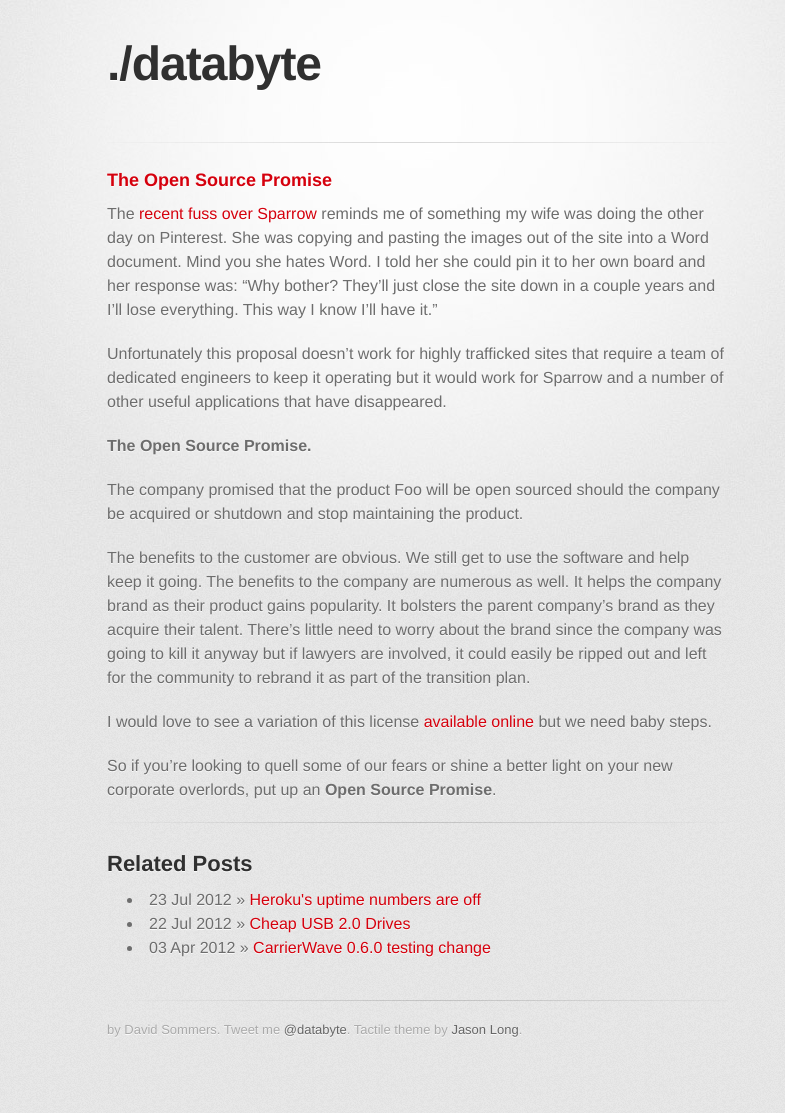
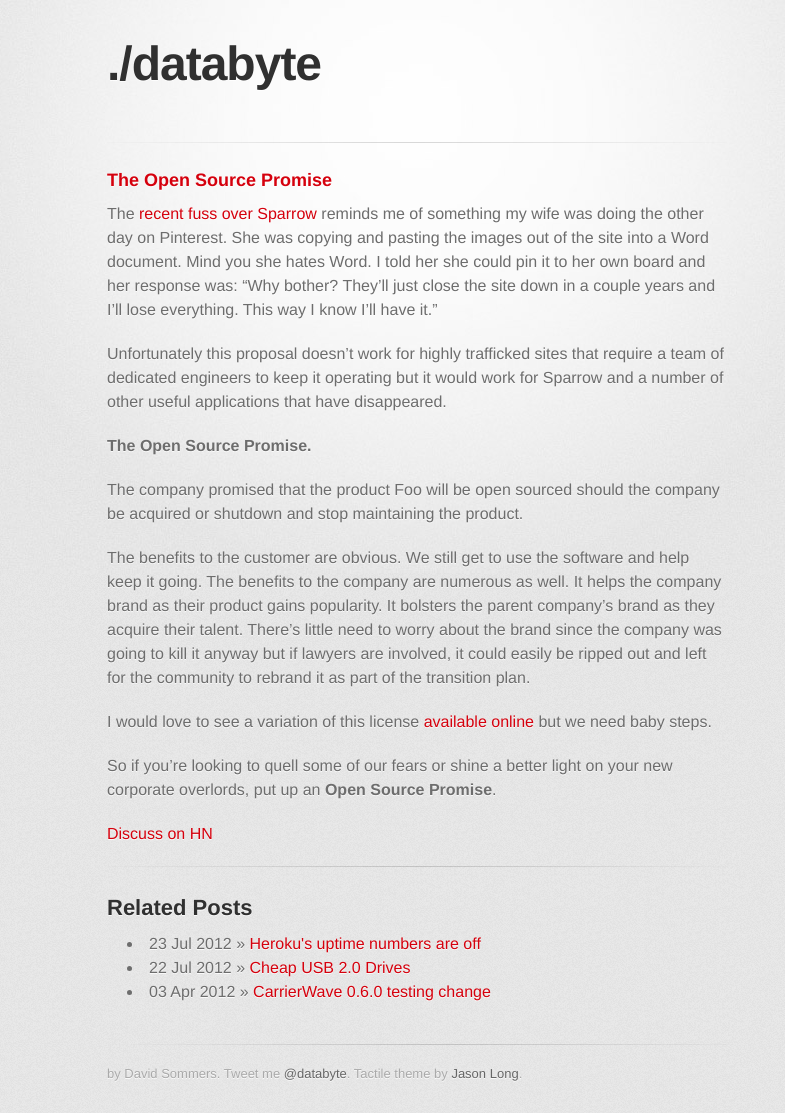
Before and after one commit to databyte/databyte.github.com, a Jekyll site: the page built from _posts/2012-07-24-1-the-open-source-promise.md, in a window 1280 px wide. Shown: the whole page, without its empty margins (223-1008 px from the left). Built offline with Jekyll 4.4.1, drawn with Linux system fonts in a browser that asks for light colours; some web fonts are replaced; Markdown is read by kramdown in place of the engine named in the settings; before the commit the page ends 1069 px from its top, so only the background shows below that.

Commit message:
added HN to 2012-07-04-1

```diff
--- a/_posts/2012-07-24-1-the-open-source-promise.md
+++ b/_posts/2012-07-24-1-the-open-source-promise.md
@@ -36,3 +36,5 @@
 
 So if you're looking to quell some of our fears or shine a better light
 on your new corporate overlords, put up an **Open Source Promise**.
+
+[Discuss on HN](https://news.ycombinator.com/item?id=4288500)
```
